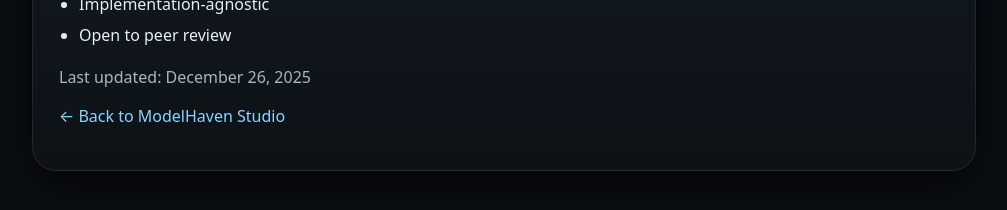
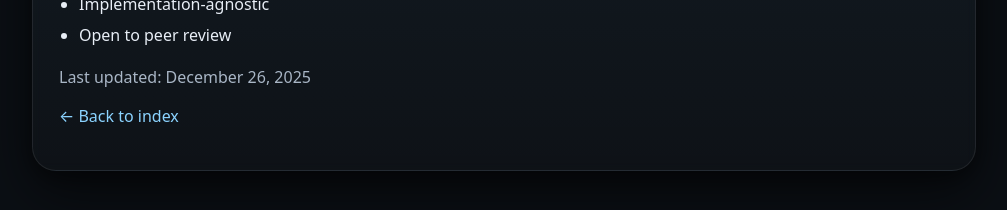
Before and after one commit to MartijnBruzzese/ModelHaven-Studio, a Jekyll site: the page built from en/core_data_primitives.html, in a window 1280 px wide and 900 px high, scrolled down 5000 px. Shown: the part 649-859 px from the top of the window, without its empty margins (136-1143 px from the left). Built offline with Jekyll 4.4.1, drawn with Linux system fonts in a browser that asks for light colours.

Commit message:
Update core_data_primitives.html

```diff
--- a/en/core_data_primitives.html
+++ b/en/core_data_primitives.html
@@ -243,7 +243,7 @@ title: Core Data Primitives — UCSF
     </p>
 
     <p>
-      <a href="index_en.html">← Back to ModelHaven Studio</a>
+      <a href="index.html">← Back to index</a>
     </p>
   </section>
 
```
